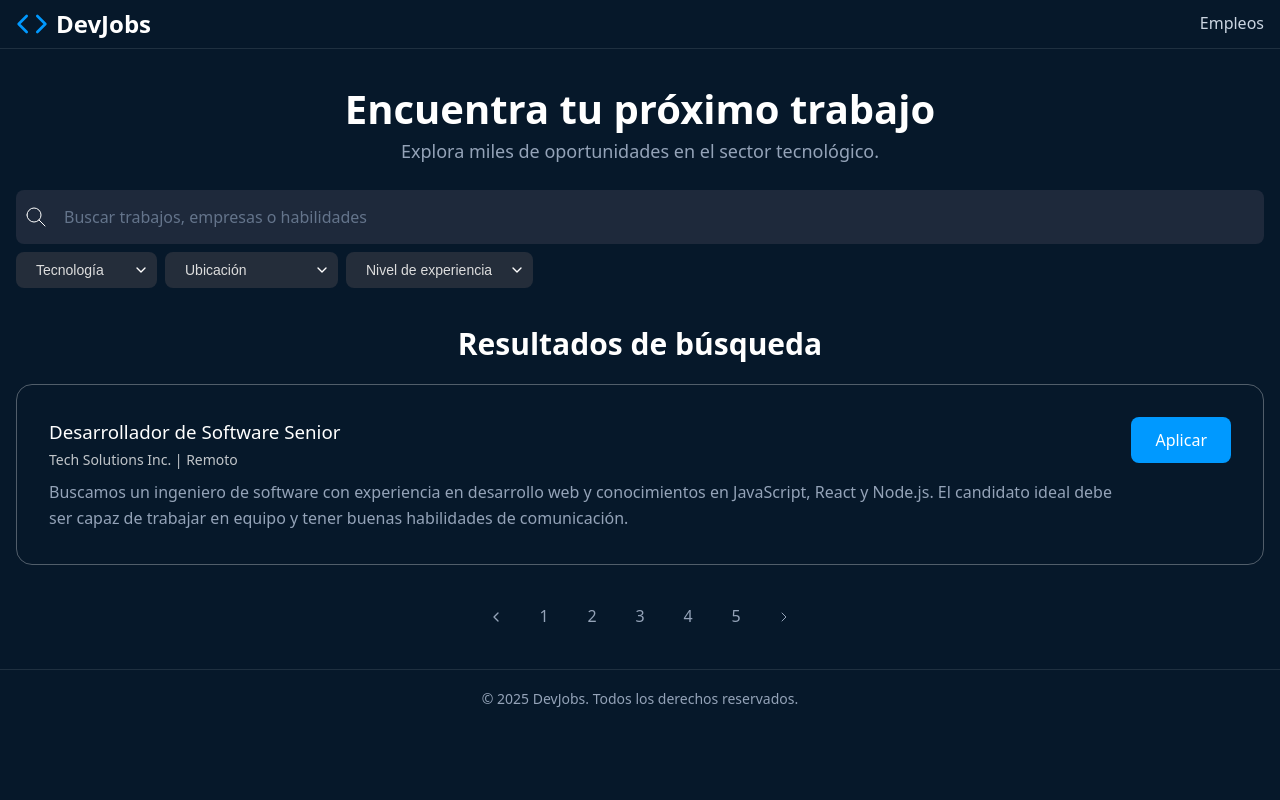
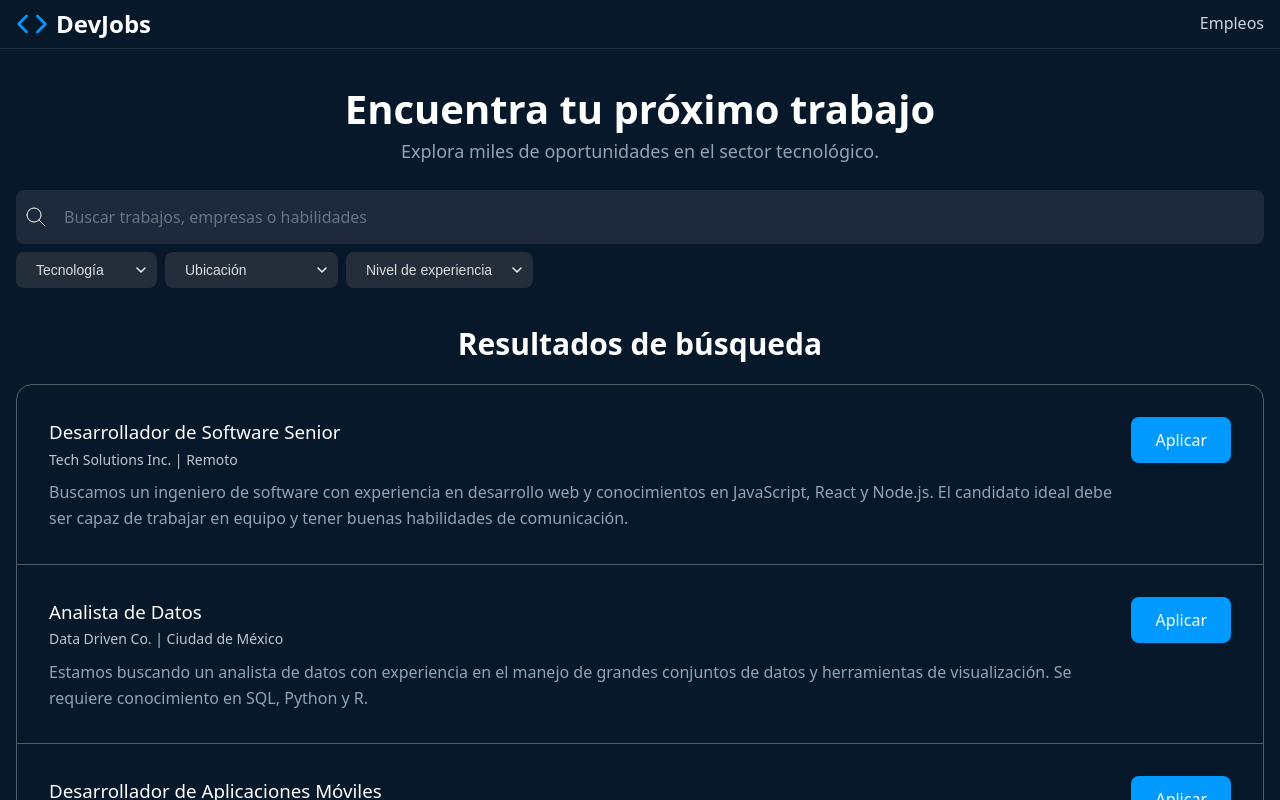
Before and after one commit to Dante-dlcio/jscamp-bootcamp, a React (Vite) app in the folder 03-ejercicio-react/: page / in a window 1280 px wide. Shown: the top 800 px of the page. Built offline with nearby package versions, Linux system fonts and the light colour scheme.

Commit message:
feat(components): implement JobCard and JobListings components; update Pagination and SearchResultsSection

```diff
--- a/03-ejercicio-react/src/components/JobCard.jsx
+++ b/03-ejercicio-react/src/components/JobCard.jsx
@@ -1 +1,19 @@
-export function JobCard() {}
+export function JobCard({ job }) {
+  return (
+    <article
+      className="job-listing-card"
+      data-modalidad={job.data.modalidad}
+      data-nivel={job.data.nivel}
+      data-technology={job.data.technology}
+    >
+      <div>
+        <h3>{job.titulo}</h3>
+        <small>
+          {job.empresa} | {job.ubicacion}
+        </small>
+        <p>{job.descripcion}</p>
+      </div>
+      <button className="button-apply-job">Aplicar</button>
+    </article>
+  );
+}
--- /dev/null
+++ b/03-ejercicio-react/src/components/JobListings.jsx
@@ -0,0 +1,13 @@
+import { JobCard } from "./JobCard";
+
+export function JobListings({ jobs }) {
+  return (
+    <div className="jobs-listings">
+      {jobs.length === 0
+        ? "No se han encontrado empleos que coincidan con los criterios de búsqueda"
+        : jobs.map((job) => {
+            return <JobCard key={job.id} job={job} />;
+          })}
+    </div>
+  );
+}
--- a/03-ejercicio-react/src/components/Pagination.jsx
+++ b/03-ejercicio-react/src/components/Pagination.jsx
@@ -1 +1,4 @@
-export function Pagination() {}
+export function Pagination() {
+  const TOTAL_PAGES = 0;
+  const CURRENT_PAGE = 0;
+}
--- a/03-ejercicio-react/src/components/SearchResultsSection.jsx
+++ b/03-ejercicio-react/src/components/SearchResultsSection.jsx
@@ -1,33 +1,12 @@
 import jobs from "../data.json";
-
-console.log(jobs);
+import { JobListings } from "./JobListings";
 
 export function SearchResultSection() {
   return (
     <>
       <section>
         <h2 style={{ textAlign: "center" }}>Resultados de búsqueda</h2>
-
-        <div className="jobs-listings">
-          <article
-            className="job-listing-card"
-            data-modalidad="remoto"
-            data-nivel="senior"
-            data-technology="javascript"
-          >
-            <div>
-              <h3>Desarrollador de Software Senior</h3>
-              <small>Tech Solutions Inc. | Remoto</small>
-              <p>
-                Buscamos un ingeniero de software con experiencia en desarrollo
-                web y conocimientos en JavaScript, React y Node.js. El candidato
-                ideal debe ser capaz de trabajar en equipo y tener buenas
-                habilidades de comunicación.
-              </p>
-            </div>
-            <button className="button-apply-job">Aplicar</button>
-          </article>
-        </div>
+        <JobListings jobs={jobs} />
         <nav className="pagination">
           <a href="#">
             <svg
```
